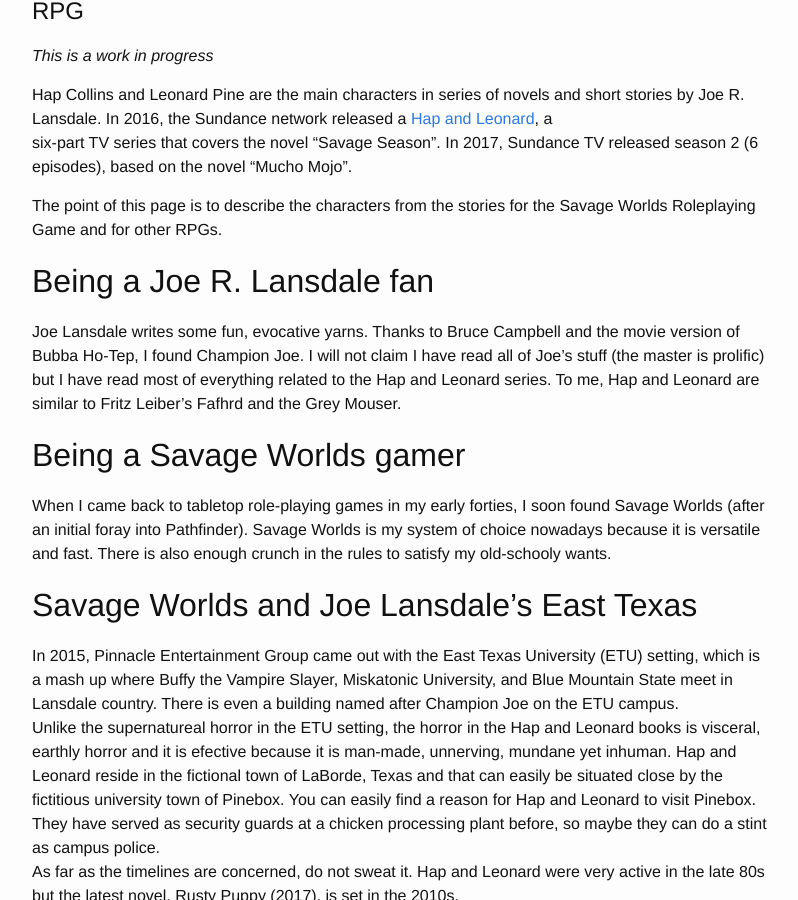
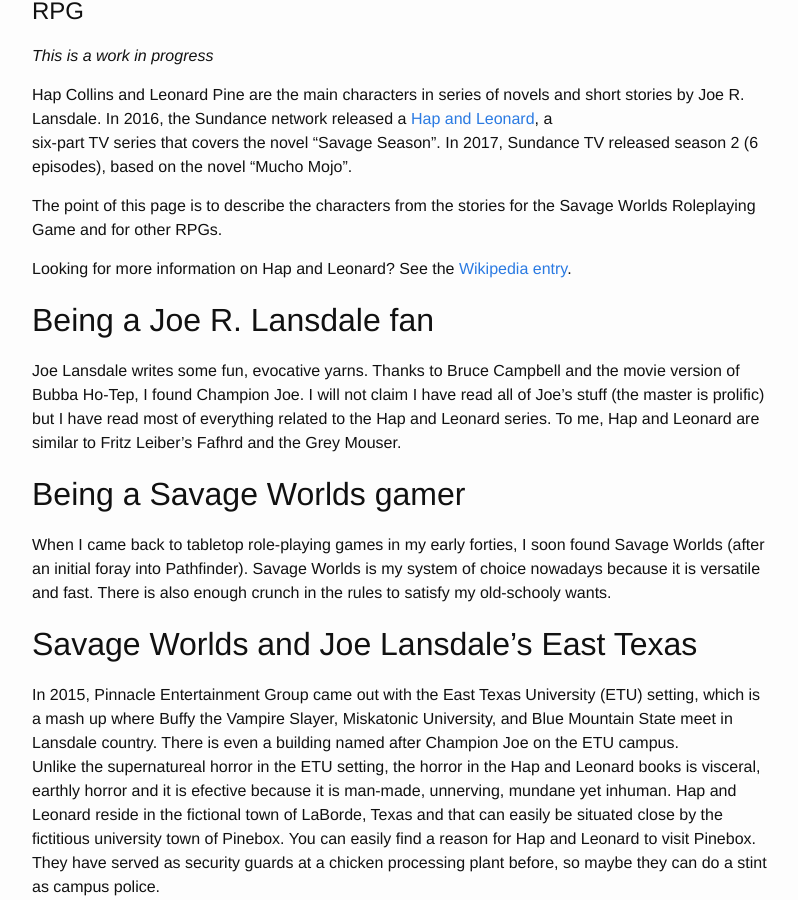
Before and after one commit to achall36/RoxvilleRooster.github.io, a Jekyll site: the page built from savage_hap_leonard.md, in a window 1280 px wide and 900 px high, scrolled down 375 px. Shown: the whole window, without its empty margins (238-1036 px from the left). Built offline with Jekyll 4.4.1, drawn with Linux system fonts in a browser that asks for light colours; grey boxes are pictures that could not be loaded.

Commit message:
add link

```diff
--- a/savage_hap_leonard.md
+++ b/savage_hap_leonard.md
@@ -15,6 +15,8 @@
 
 The point of this page is to describe the characters from the stories for the
 Savage Worlds Roleplaying Game and for other RPGs.
+
+Looking for more information on Hap and Leonard? See the [Wikipedia entry](https://en.wikipedia.org/wiki/Hap_and_Leonard).
 
 ## Being a Joe R. Lansdale fan
 
```
Also changed, not shown: emote-macros.txt (line endings or trailing spaces).
